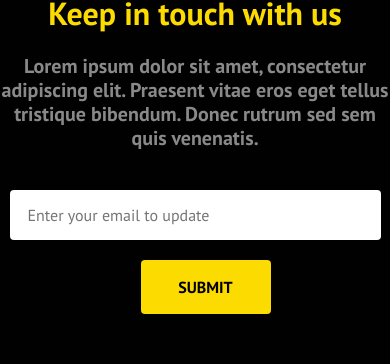
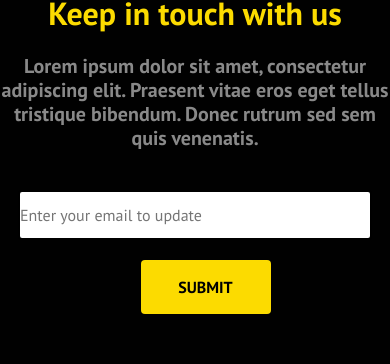
Before and after one commit to liubich/test-job, a Vue app: page / in a window 390 px wide. Shown: the part 2194-2558 px from the top of the page. Built offline with nearby package versions, Linux system fonts and the light colour scheme.

Commit message:
Add error displaying on incorrect email input

```diff
--- a/src/components/FooterPage.vue
+++ b/src/components/FooterPage.vue
@@ -4,7 +4,10 @@
       <h1 class="footer-page__main-header">{{pageTexts.mainHeader}}</h1>
       <h6 class="footer-page__second-header">{{pageTexts.secondHeader}}</h6>
       <div class="footer-page__subscription">
-        <input type="email" class="footer-page__input-field" @change="emailFieldOnChange" @keypress="emailOnKeyPress" :placeholder="pageTexts.inputText">
+        <div class="footer-page__input-field-container">
+          <input type="email" :class="[inputFieldClassString, 'footer-page__input-field']"  @change="emailFieldOnChange" @keypress="emailOnKeyPress" :placeholder="pageTexts.inputText">
+          <p class="footer-page__input-error-desc">{{errorText}}</p>
+        </div>
         <button class="footer-page__submit-button" @click="emailOnSubmit">{{pageTexts.buttonText}}</button>
       </div>
       <div class="footer-page__social-container">
@@ -53,7 +56,16 @@ export default {
   data() {
     return {
       emailAddress: '',
+      incorrectEmail: false,
     };
+  },
+  computed: {
+    inputFieldClassString() {
+      return this.incorrectEmail ? 'footer-page__input-field_with-error' : '';
+    },
+    errorText() {
+      return this.incorrectEmail ? `${this.emailAddress} is not a valid email address` : '';
+    },
   },
   methods: {
     ...mapActions(['sendEmail']),
@@ -65,12 +77,16 @@ export default {
         event.preventDefault();
         this.emailFieldOnChange(event);
         this.emailOnSubmit();
+        return;
       }
+      this.incorrectEmail = false;
     },
     emailOnSubmit() {
       if (this.checkEmail()) {
         this.sendEmail(this.emailAddress);
+        return;
       }
+      this.incorrectEmail = true;
     },
     checkEmail() {
       const pattern = /^(([^<>()\[\]\\.,;:\s@"]+(\.[^<>()\[\]\\.,;:\s@"]+)*)|(".+"))@((\[[0-9]{1,3}\.[0-9]{1,3}\.[0-9]{1,3}\.[0-9]{1,3}])|(([a-zA-Z\-0-9]+\.)+[a-zA-Z]{2,}))$/;
@@ -117,22 +133,38 @@ export default {
 }
 
 .footer-page__subscription {
+  width: 100%;
   display: flex;
-  align-items: center;
+  align-items: flex-start;
   justify-content: center;
   flex-wrap: wrap;
+  padding-top: 20px;
 }
 
 .footer-page__input-field {
   border-radius: 5px;
   width: 580px;
   height: 50px;
-  margin: 20px 0;
-  border-style: none;
+  margin-bottom: 14px;
+  border: 2px solid;
+  border-color: black;
   border-radius: 4px;
   font-size: 16px;
   font-family: "PT Sans", sans-serif;
   color: rgb(137, 137, 137);
+}
+
+.footer-page__input-field_with-error {
+  border-color: #ff7878;
+  caret-color: #ff7878;
+  margin: 0;
+}
+
+.footer-page__input-error-desc {
+  font-size: 12px;
+  color: #ff7878;
+  padding: 3px 0;
+  word-wrap: wrap;
 }
 
 .footer-page__submit-button {
@@ -197,8 +229,12 @@ export default {
 }
 
 @media screen and (max-width: 850px) {
+  .footer-page__input-field-container {
+    width: 100%;
+    padding: 0 18px;
+  }
+
   .footer-page__input-field {
-    padding: 0 18px;
     width: 100%;
   }
 }
```
